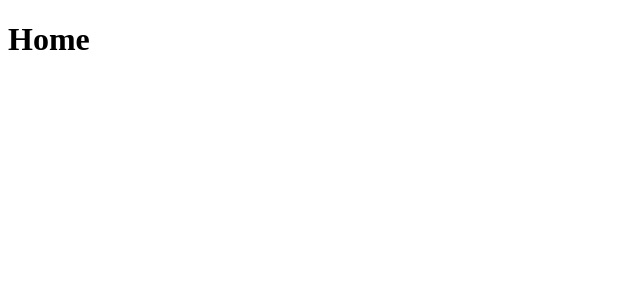
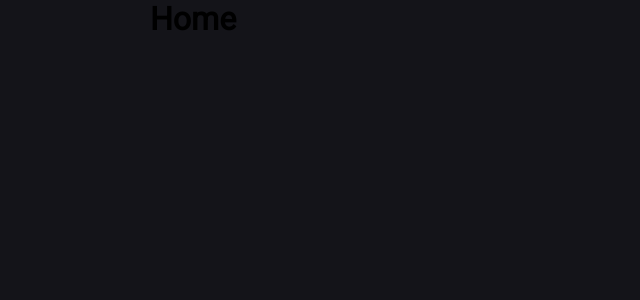
Before and after one commit to gpmarchi/gostack-rocketshoes-frontend-web, a React (Create React App) app: page / in a window 1280 px wide. Shown: the top 300 px of the page, without its empty margins (0-640 px from the left). Built offline with nearby package versions, Linux system fonts and the light colour scheme.

Commit message:
global styles

```diff
--- a/package.json
+++ b/package.json
@@ -9,7 +9,8 @@
     "react": "^16.13.0",
     "react-dom": "^16.13.0",
     "react-router-dom": "^5.1.2",
-    "react-scripts": "3.4.0"
+    "react-scripts": "3.4.0",
+    "styled-components": "^5.0.1"
   },
   "scripts": {
     "start": "react-scripts start",
--- a/src/App.js
+++ b/src/App.js
@@ -1,11 +1,14 @@
 import React from 'react';
 import { BrowserRouter } from 'react-router-dom';
+
+import GlobalStyles from './styles/global';
 
 import Routes from './routes';
 
 function App() {
   return (
     <BrowserRouter>
+      <GlobalStyles />
       <Routes />
     </BrowserRouter>
   );
--- /dev/null
+++ b/src/styles/global.js
@@ -0,0 +1,33 @@
+import { createGlobalStyle } from 'styled-components';
+
+import background from '../assets/images/background.svg';
+
+export default createGlobalStyle`
+  @import url('https://fonts.googleapis.com/css?family=Roboto&display=swap');
+
+  * {
+    margin: 0;
+    padding: 0;
+    outline: 0;
+    box-sizing: border-box;
+  }
+
+  body {
+    background: #191920 url(${background}) no-repeat center top;
+    -webkit-font-smoothing: antialiased;
+  }
+
+  body, input, button {
+    font-family: Roboto, sans-serif;
+  }
+
+  #root {
+    max-width: 1020px;
+    margin: 0 auto;
+    padding: 0 20px 50px;
+  }
+
+  button {
+    cursor: pointer;
+  }
+`;
```
Also changed, not shown: src/assets/images/background.svg (added), 1 other file (tests, documents, lock files or other folders).
